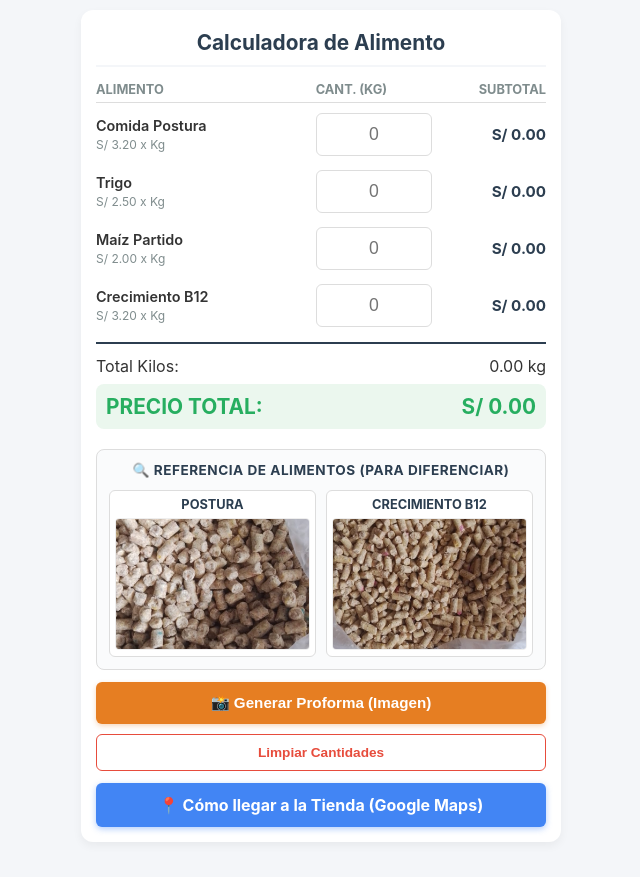
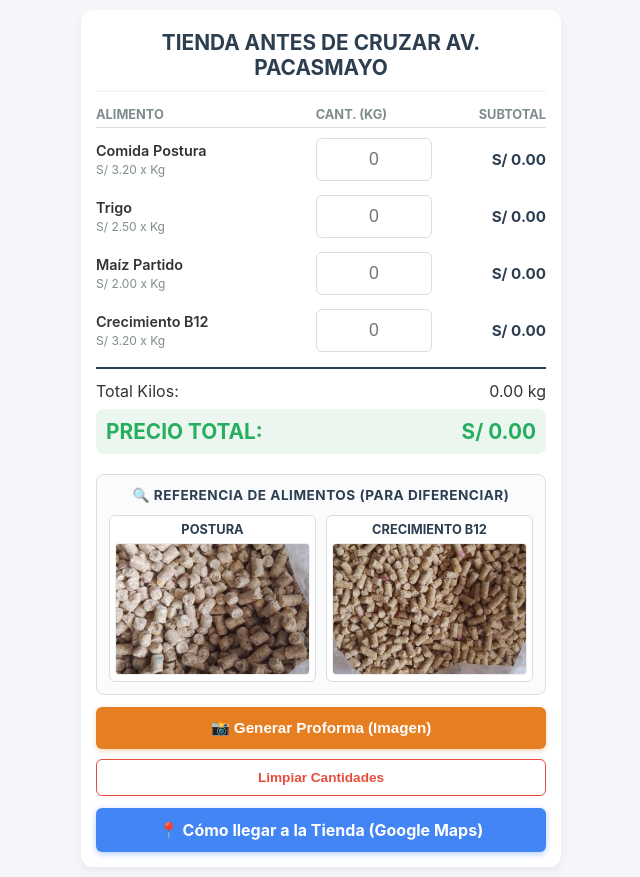
Before and after one commit to CodeExplorer7z/CALCULO_DE_BALANCEADOS, a plain HTML site: page index.html in a window 1280 px wide. Shown: the whole page, without its empty margins (319-959 px from the left). Before the commit the page ends 852 px from the top, so only its background shows below. Drawn offline with nearby package versions, Linux system fonts and the light colour scheme.

Commit message:
Update index.html

```diff
--- a/index.html
+++ b/index.html
@@ -254,7 +254,7 @@
 <body>
 
 <div class="container">
-    <h2>Calculadora de Alimento</h2>
+    <h2>TIENDA ANTES DE CRUZAR AV. PACASMAYO</h2>
 
     <div class="table-header">
         <div>Alimento</div>
```
